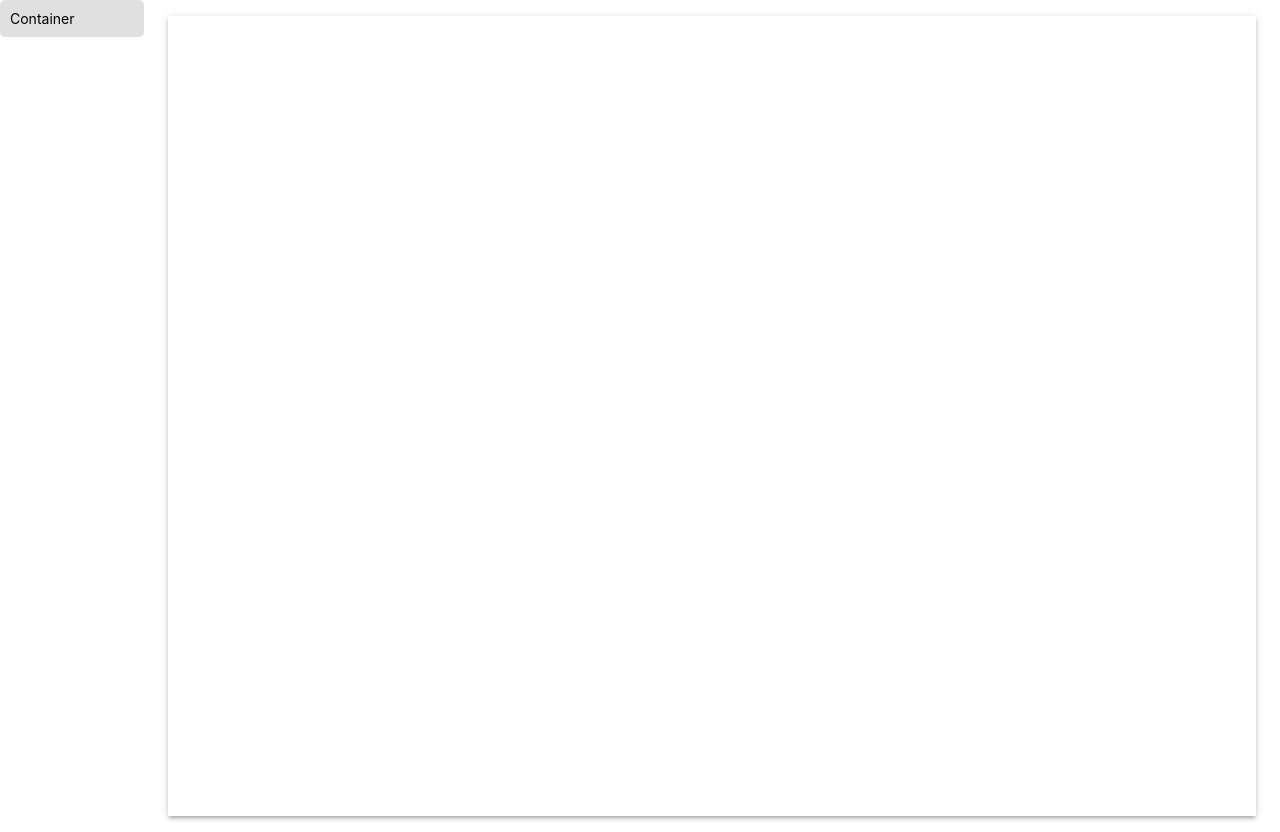
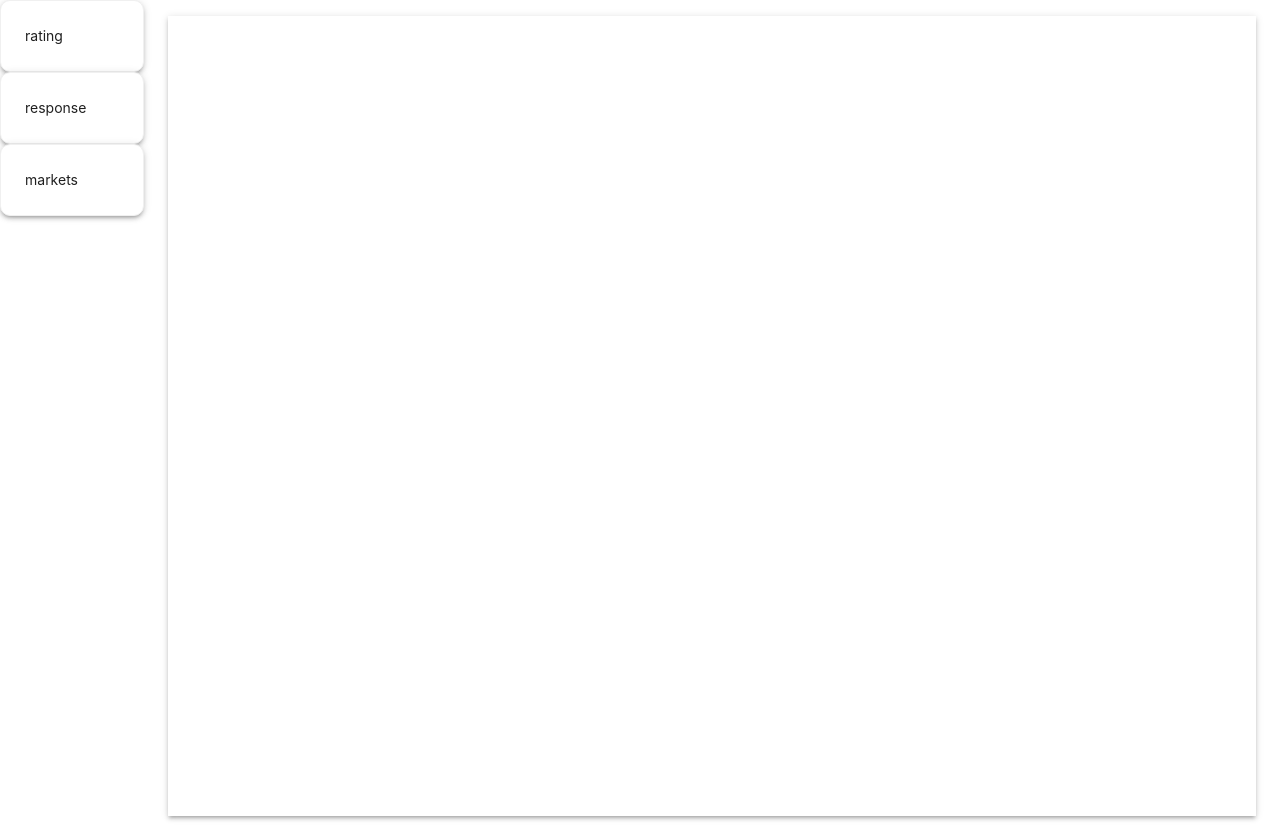
Before and after one commit to Ceosar/grid-dnd, a React (Vite) app: page / in a window 1280 px wide. Built offline with nearby package versions, Linux system fonts and the light colour scheme.

Commit message:
ADD label

```diff
--- a/src/components/pluginsFrame/PluginsFrame.jsx
+++ b/src/components/pluginsFrame/PluginsFrame.jsx
@@ -5,39 +5,20 @@ import PluginElement from './pluginElement/pluginElement';
 
 
 const PluginsFrame = () => {
+    const plugins = [
+        { id: 1, pluginName: "rating", pluginTitle: "Общий рейтинг", data: 4.8 },
+        { id: 21412, pluginName: "response", pluginTitle: "Отзывы", data: 25246 },
+        { id: 4124, pluginName: "markets", pluginTitle: "Маркетплейсы", data: 4.8 },
+    ]
     return (
         <Row gutter={16} style={{ width: "100vw", height: "100vh" }}>
             <Col span={3}>
-                <div
-                    key="1"
-                    draggable
-                    onDragStart={(e) => e.dataTransfer.setData("type", "container")}
-                    style={{
-                        padding: "10px",
-                        background: "#e0e0e0",
-                        borderRadius: "5px",
-                        marginBottom: "16px",
-                        cursor: "move",
-                    }}
-                >
-                    <span>Container</span>
-                </div>
-
-                {/* <PluginElement
-                    onDragStart={(e) => {
-                        e.dataTransfer.setData("type", "container");
-                        const newContainer = {
-                            type: "container",
-                            i: String(Math.random().toFixed(3)),
-                            w: 1,
-                        };
-                        setLayout((prevLayout) => [...prevLayout, newContainer]);
-                    }}
-                    setLayout={setLayout}
-                /> */}
+                {plugins.map((pl, index) => (
+                    <PluginElement key={index} pluginData={pl} />
+                ))}
             </Col>
             <Col span={21} style={{ padding: "16px" }}>
-                <FrameGrid />
+                <FrameGrid plugins={plugins} />
             </Col>
         </Row>
     );
--- a/src/components/pluginsFrame/frameGrid/FrameGrid.jsx
+++ b/src/components/pluginsFrame/frameGrid/FrameGrid.jsx
@@ -18,18 +18,25 @@ const FrameGrid = () => {
             return;
         }
 
+        console.log(lay)
+
+        const pluginData = JSON.parse(event.dataTransfer.getData("pluginData"));
+
         const new_lay = [...lay].slice(0, -1);
 
         const index = Math.random().toFixed(3);
+
         setLayout([
             ...new_lay,
             {
                 ...item,
                 i: String(index),
                 w: 1,
+                pluginData: pluginData,
             },
         ]);
     };
+
 
     return (
         <ResponsiveGridLayout
@@ -41,7 +48,7 @@ const FrameGrid = () => {
             onDrop={onDrop}
             compactType={null}
             preventCollision
-            rowHeight={50}
+            rowHeight={150}
             onLayoutChange={onLayoutChange}
             style={{
                 minHeight: "800px",
@@ -61,10 +68,9 @@ const FrameGrid = () => {
                         boxShadow:
                             "rgba(0, 0, 0, 0.2) 0px 3px 3px -2px, rgba(0, 0, 0, 0.14) 0px 3px 4px 0px, rgba(0, 0, 0, 0.12) 0px 1px 8px 0px",
                         borderRadius: "10px",
-                        padding: "15px",
                     }}
                 >
-                    контент
+                    {item.pluginData && item.pluginData.pluginName}
                 </Card>
             ))}
         </ResponsiveGridLayout>
--- a/src/components/pluginsFrame/pluginElement/PluginElement.jsx
+++ b/src/components/pluginsFrame/pluginElement/PluginElement.jsx
@@ -1,33 +1,25 @@
+import { Card } from 'antd';
 import React from 'react';
 
-const PluginElement = ({ onDragStart, setLayout }) => {
+
+const PluginElement = ({ pluginData }) => {
+    const handleDragStart = (e) => {
+        e.dataTransfer.setData("type", "container");
+        e.dataTransfer.setData("pluginData", JSON.stringify(pluginData));
+    };
     return (
-        // <div
-        //     key="1"
-        //     draggable
-        //     onDragStart={(e) => {
-        //         e.dataTransfer.setData("type", "container");
-        //         const newContainer = {
-        //             type: "container",
-        //             i: String(Math.random().toFixed(3)),
-        //             w: 1,
-        //         };
-        //         setLayout((prevLayout) => [...prevLayout, newContainer]);
-        //         if (onDragStart) {
-        //             onDragStart(e);
-        //         }
-        //     }}
-        //     style={{
-        //         padding: "10px",
-        //         background: "#e0e0e0",
-        //         borderRadius: "5px",
-        //         marginBottom: "16px",
-        //         cursor: "move",
-        //     }}
-        // >
-        //     <span>Container</span>
-        // </div>
-        <></>
+        <Card
+            hoverable
+            draggable
+            onDragStart={handleDragStart}
+            style={{
+                boxShadow:
+                    "rgba(0, 0, 0, 0.2) 0px 3px 3px -2px, rgba(0, 0, 0, 0.14) 0px 3px 4px 0px, rgba(0, 0, 0, 0.12) 0px 1px 8px 0px",
+                borderRadius: "10px",
+            }}
+        >
+            <div >{pluginData.pluginName}</div>
+        </Card>
     );
 }
 
```
